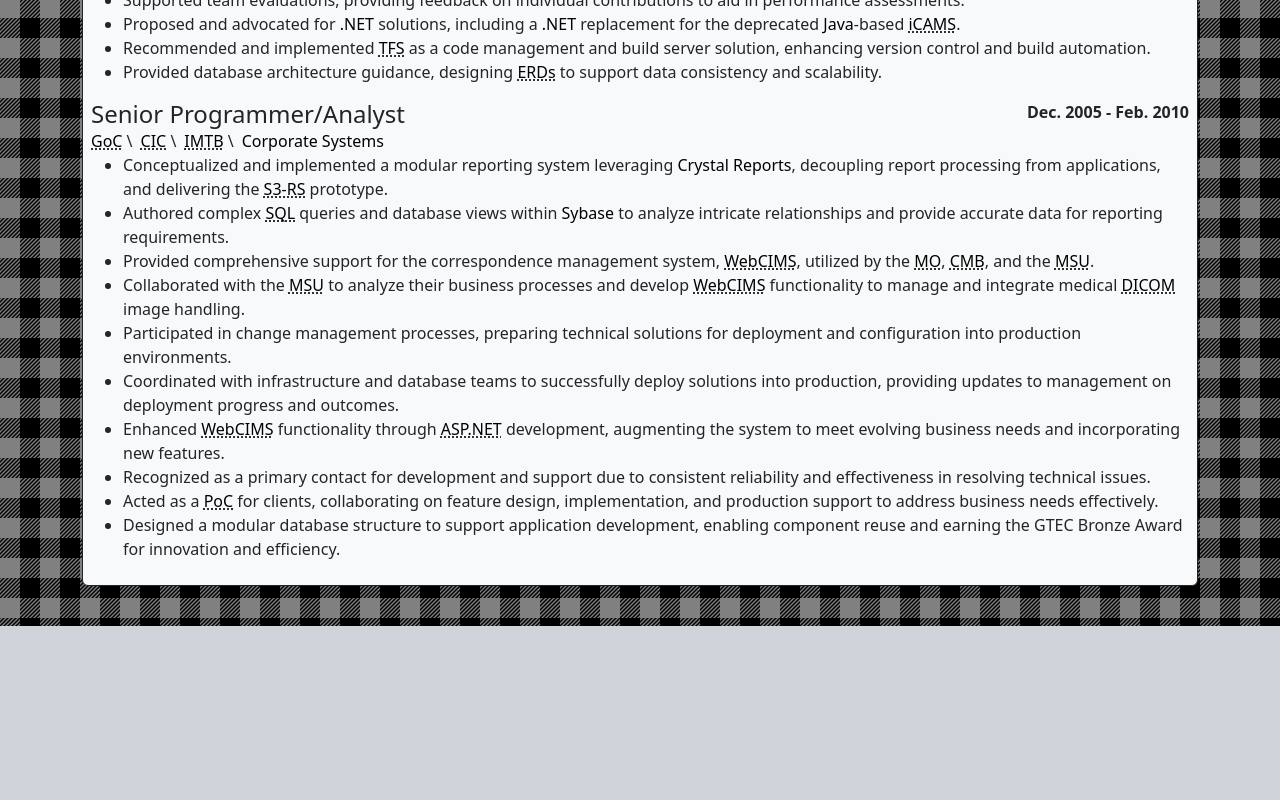
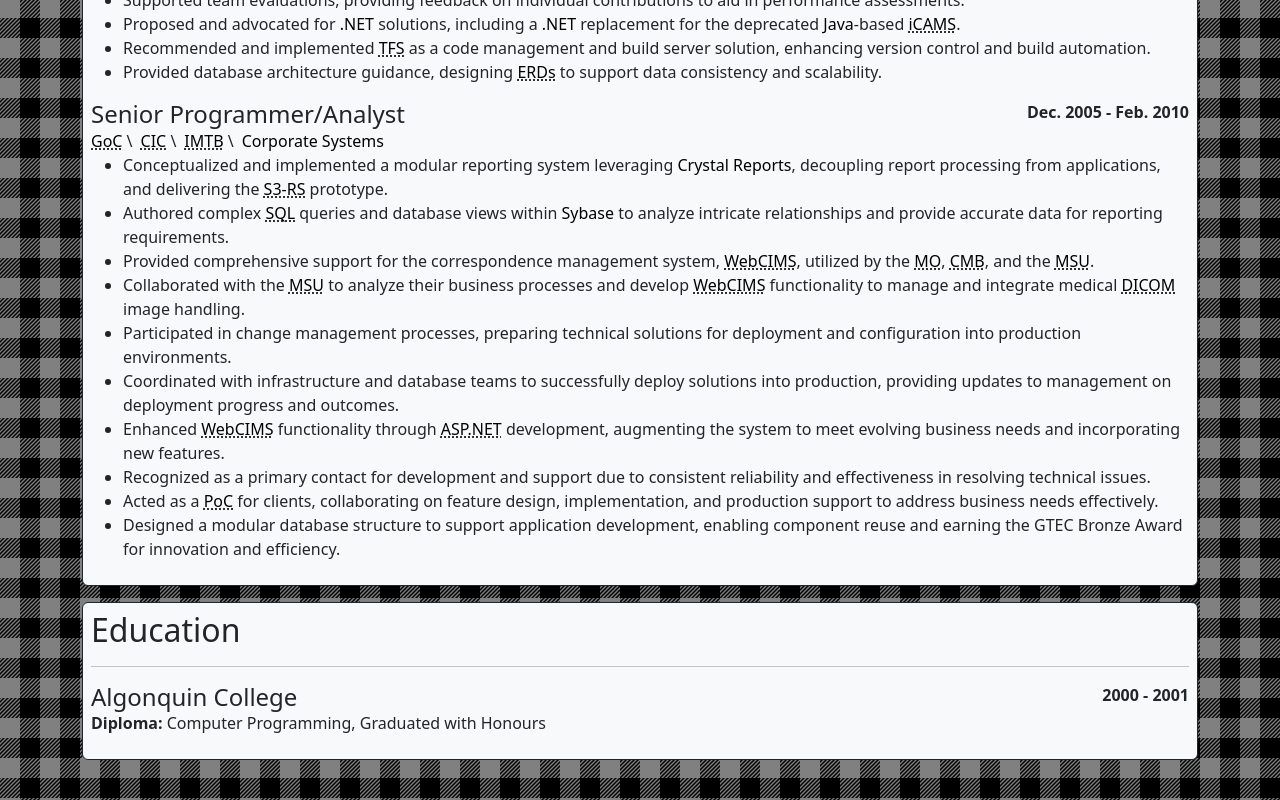
Before and after one commit to Scott-D-Hodgson/cv, a Vue app: page / in a window 1280 px wide. Shown: the part 1762-2562 px from the top of the page. Before the commit the page ends 2388 px from the top, so only its background shows below. Built offline with nearby package versions, Linux system fonts and the light colour scheme; some icons are missing.

Commit message:
Add Algonquin Conllege to Education

```diff
--- a/src/components/CirriculumVitae.vue
+++ b/src/components/CirriculumVitae.vue
@@ -1,4 +1,5 @@
 <script setup lang="ts">
+import Education from './cv/Education.vue';
 import Employment from './cv/Employment.vue';
 import FlavourText from './cv/FlavourText.vue';
 import Header from './cv/Header.vue';
@@ -12,6 +13,7 @@
         <FlavourText></FlavourText>
         <Technologies></Technologies>
         <Employment></Employment>
+        <Education></Education>
         <FocusModal></FocusModal>
     </div>
 </template>
--- /dev/null
+++ b/src/components/cv/Education.vue
@@ -0,0 +1,13 @@
+<script setup lang="ts">
+import Section from '../layout/Section.vue';
+import AlgonquinCollege from './education/AlgonquinCollege.vue';
+</script>
+
+<template>
+    <Section heading="Education">
+        <AlgonquinCollege></AlgonquinCollege>
+    </Section>
+</template>
+
+<style scoped>
+</style>
--- /dev/null
+++ b/src/components/cv/education/AlgonquinCollege.vue
@@ -0,0 +1,16 @@
+<script setup lang="ts">
+import Trainer from '../../layout/Trainer.vue';
+</script>
+
+<template>
+    <Trainer>
+        <template v-slot:provider>Algonquin College</template>
+        <template v-slot:range>2000 - 2001</template>
+        <p>
+            <strong>Diploma:</strong>&nbsp;Computer Programming,
+            Graduated with Honours
+        </p>
+    </Trainer>
+</template>
+
+<style scoped></style>
--- /dev/null
+++ b/src/components/layout/Trainer.vue
@@ -0,0 +1,31 @@
+<script setup lang="ts">
+</script>
+
+<template>
+    <div class="row">
+        <div class="col-12 col-md-8">
+            <h3 class="h4 mb-0">
+                <slot name="provider"></slot>
+            </h3>
+        </div>
+        <div class="d-none d-md-inline col-md-4 text-end">
+            <strong>
+                <slot name="range"></slot>
+            </strong>
+        </div>
+        <div class="col-12 d-md-none">
+            <strong>
+                <slot name="range"></slot>
+            </strong>
+        </div>
+    </div>
+    <div class="row">
+        <div class="col-12">
+            <p class="m-0">
+                <slot></slot>
+            </p>
+        </div>
+    </div>
+</template>
+
+<style scoped></style>
```
